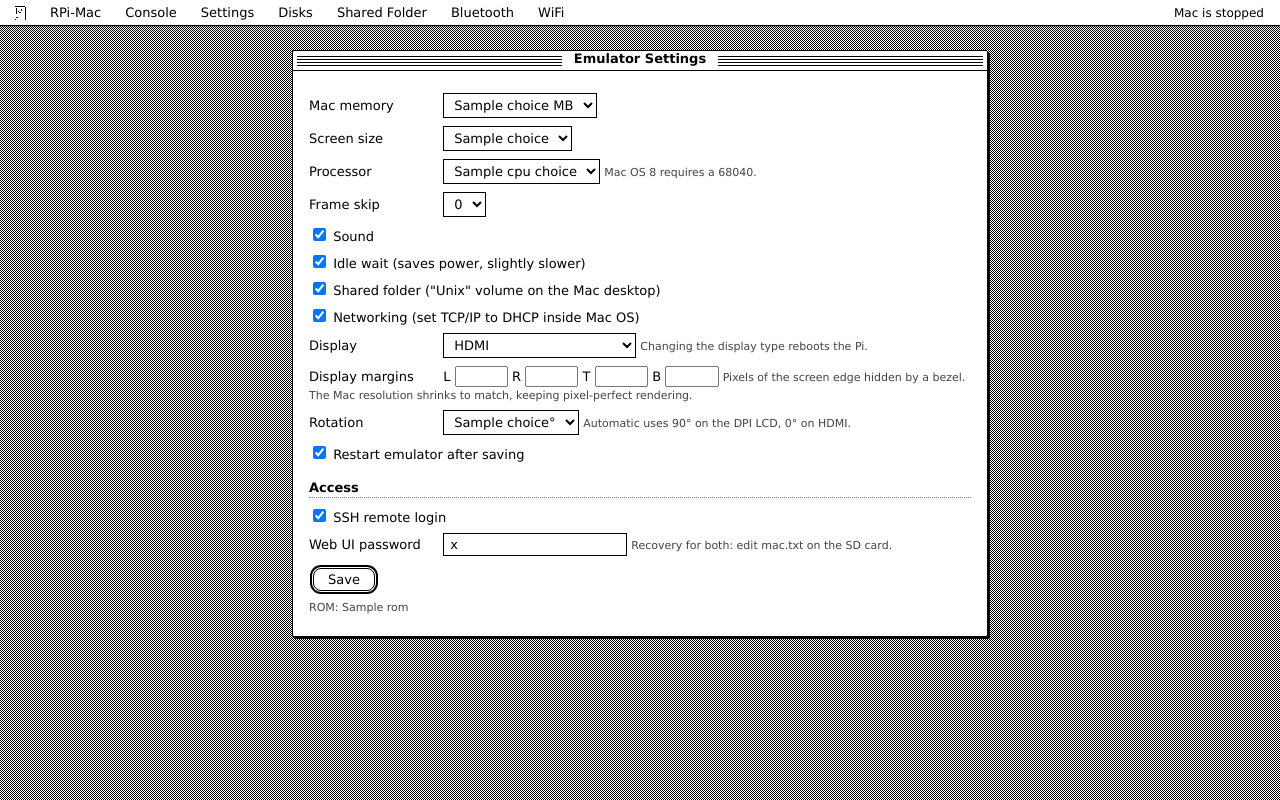
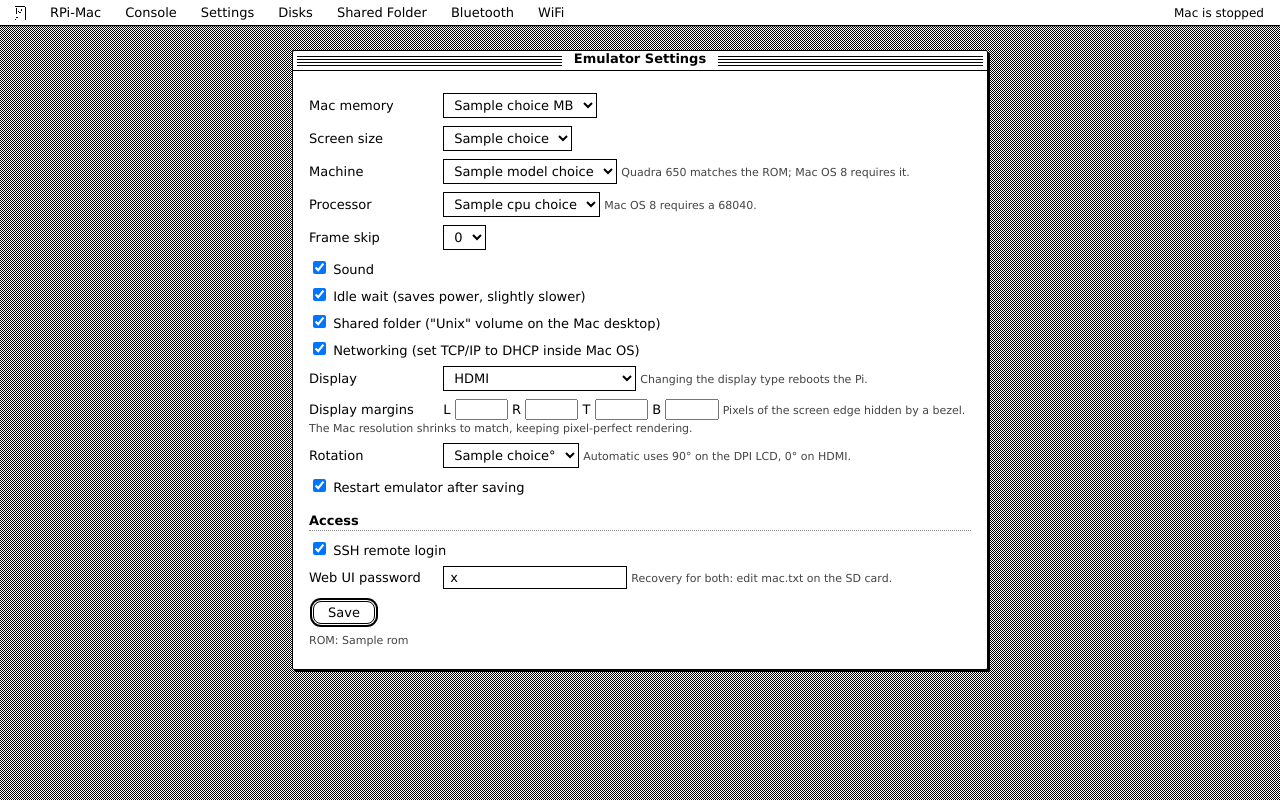
Before and after one commit to amcchord/RPi-Mac, a Flask app: template webui/templates/settings.html in a window 1280 px wide. Run offline with Flask 3, Linux system fonts and the light colour scheme; the template is opened without the code that fills it: most values are stand-ins (such as "Sample title", 1, 10 or a date in 2020); parts of the project's set-up code (start-up, migrations or seed data) failed here and were passed over.

Commit message:
Default machine is now Quadra 650 (modelid 30) - Mac OS 8 boots
The bundled ROM is a Quadra 650 ROM; reporting a model the ROM actually
knows fixes both mysteries: modelid 14 (Quadra 900) prevented the ROM
from booting anything, and modelid 5 (IIci, a 68030 machine) made Mac
OS 8.x refuse with 'this startup disk will not work on this Macintosh
model'. Verified live: an OS 8.1 install CD boots to the installer with
modelid 30. Settings gains a Machine selector.

Co-authored-by: Cursor <cursoragent@cursor.com>

```diff
--- a/webui/app.py
+++ b/webui/app.py
@@ -301,6 +301,13 @@ def status_text():
 RAM_CHOICES = (16, 32, 64, 128, 256)
 SCREEN_CHOICES = ("512/384", "640/480", "800/600", "1024/768")
 CPU_CHOICES = (("2", "68020"), ("3", "68030"), ("4", "68040"))
+# Gestalt model IDs minus 6. The Quadra 650 matches the bundled ROM and is
+# required for Mac OS 8.x; the IIci is the classic safe choice for System 7.
+MODEL_CHOICES = (
+    ("30", "Quadra 650 (Mac OS 8 capable)"),
+    ("14", "Quadra 900"),
+    ("5", "Mac IIci (System 7 era)"),
+)
 ROTATE_CHOICES = ("auto", "0", "90", "180", "270")
 
 
@@ -352,6 +359,13 @@ def settings():
             prefs_set(items, "cpu", cpu)
             if cpu == "4":
                 prefs_set(items, "fpu", "true")
+
+        model = request.form.get("modelid", "")
+        valid_models = []
+        for value, _label in MODEL_CHOICES:
+            valid_models.append(value)
+        if model in valid_models:
+            prefs_set(items, "modelid", model)
 
         if request.form.get("sound") == "on":
             prefs_set(items, "nosound", "false")
@@ -479,6 +493,7 @@ def settings():
         "screen": screen_res,
         "frameskip": prefs_get(items, "frameskip", "0"),
         "cpu": prefs_get(items, "cpu", "4"),
+        "modelid": prefs_get(items, "modelid", "30"),
         "sound_on": prefs_get(items, "nosound", "false") != "true",
         "idlewait_on": prefs_get(items, "idlewait", "true") == "true",
         "shared_on": len(prefs_values(items, "extfs")) > 0,
@@ -496,6 +511,7 @@ def settings():
         ram_choices=RAM_CHOICES,
         screen_choices=SCREEN_CHOICES,
         cpu_choices=CPU_CHOICES,
+        model_choices=MODEL_CHOICES,
         rotate_choices=ROTATE_CHOICES,
     )
 
--- a/webui/templates/settings.html
+++ b/webui/templates/settings.html
@@ -21,6 +21,16 @@
           <option value="{{ choice }}" {% if current.screen == choice %}selected{% endif %}>{{ choice.replace('/', ' x ') }}</option>
           {% endfor %}
         </select>
+      </div>
+
+      <div class="field">
+        <label for="modelid">Machine</label>
+        <select name="modelid" id="modelid">
+          {% for value, label in model_choices %}
+          <option value="{{ value }}" {% if current.modelid == value %}selected{% endif %}>{{ label }}</option>
+          {% endfor %}
+        </select>
+        <span class="hint">Quadra 650 matches the ROM; Mac OS 8 requires it.</span>
       </div>
 
       <div class="field">
```
Also changed, not shown: README.md, 1 other file.
